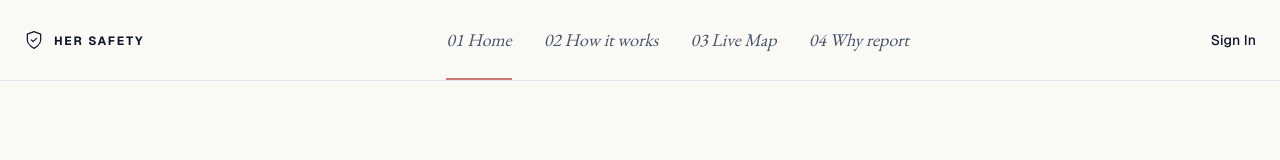
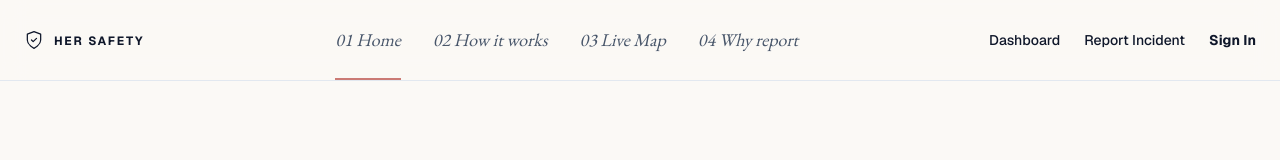
Before and after one commit to Shruticodes-afk/Her-Safety, a Next.js app: page / in a window 1280 px wide. Shown: the top 160 px of the page. Built offline with nearby package versions, Linux system fonts and the light colour scheme; no server answers; the database is empty.

Commit message:
Fix navbar consistency by always rendering nav links regardless of auth state

```diff
--- a/app/components/AuthMenu.tsx
+++ b/app/components/AuthMenu.tsx
@@ -44,14 +44,6 @@ export default function AuthMenu({ isLight = false }: { isLight?: boolean }) {
 
   const textColor = isLight ? "text-ink hover:text-rose-muted" : "text-white hover:text-rose-400"
 
-  if (!userEmail) {
-    return (
-      <Link href="/login" className={`text-sm font-medium transition-colors ${textColor}`}>
-        Sign In
-      </Link>
-    )
-  }
-
   return (
     <div className="flex items-center gap-6" ref={dropdownRef}>
       <Link href="/dashboard" className={`text-sm font-medium transition-colors hidden sm:block ${textColor}`}>
@@ -61,6 +53,11 @@ export default function AuthMenu({ isLight = false }: { isLight?: boolean }) {
         Report Incident
       </Link>
 
+      {!userEmail ? (
+        <Link href="/login" className={`text-sm font-bold transition-colors ${textColor}`}>
+          Sign In
+        </Link>
+      ) : (
         <div className="relative">
           <button
             type="button"
@@ -106,6 +103,7 @@ export default function AuthMenu({ isLight = false }: { isLight?: boolean }) {
             </div>
           )}
         </div>
+      )}
     </div>
   )
 }
```
Lines whose indentation alone changed are shown as unchanged.
